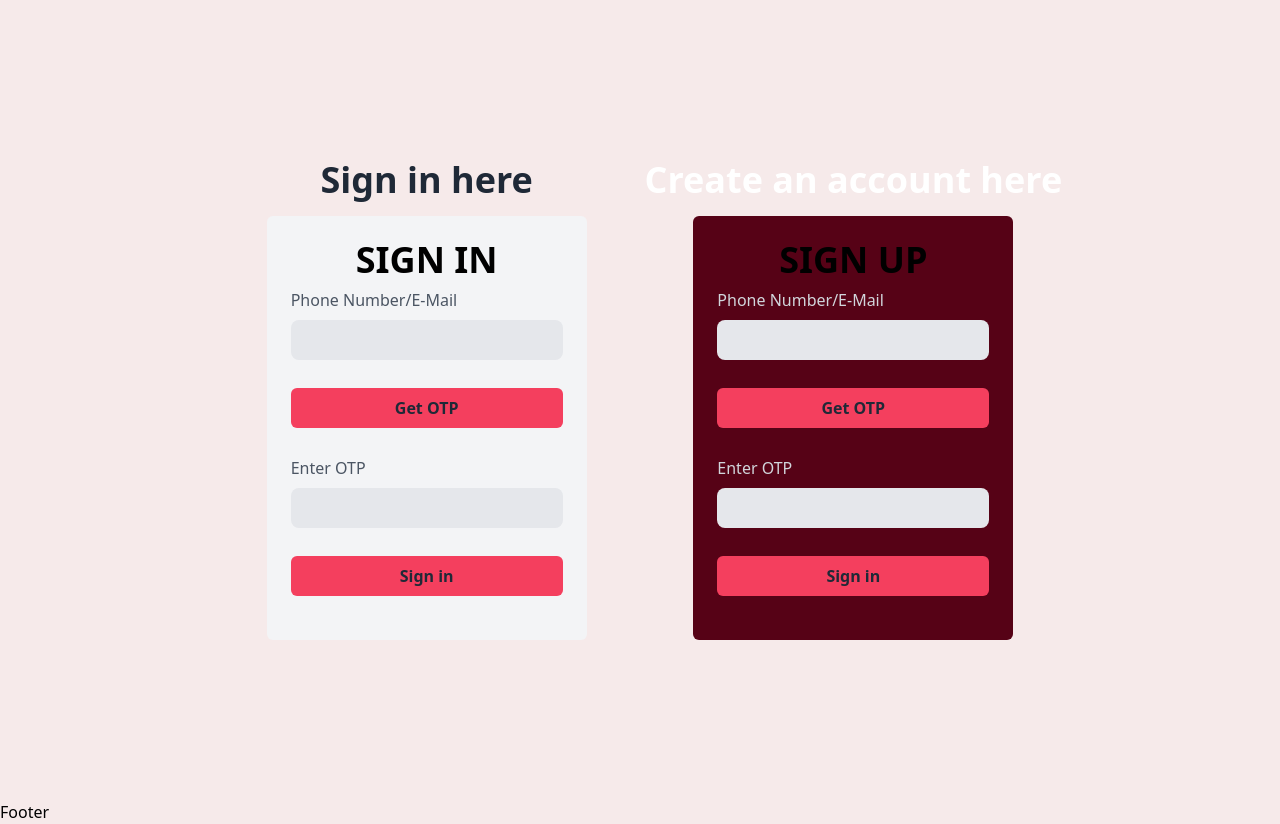
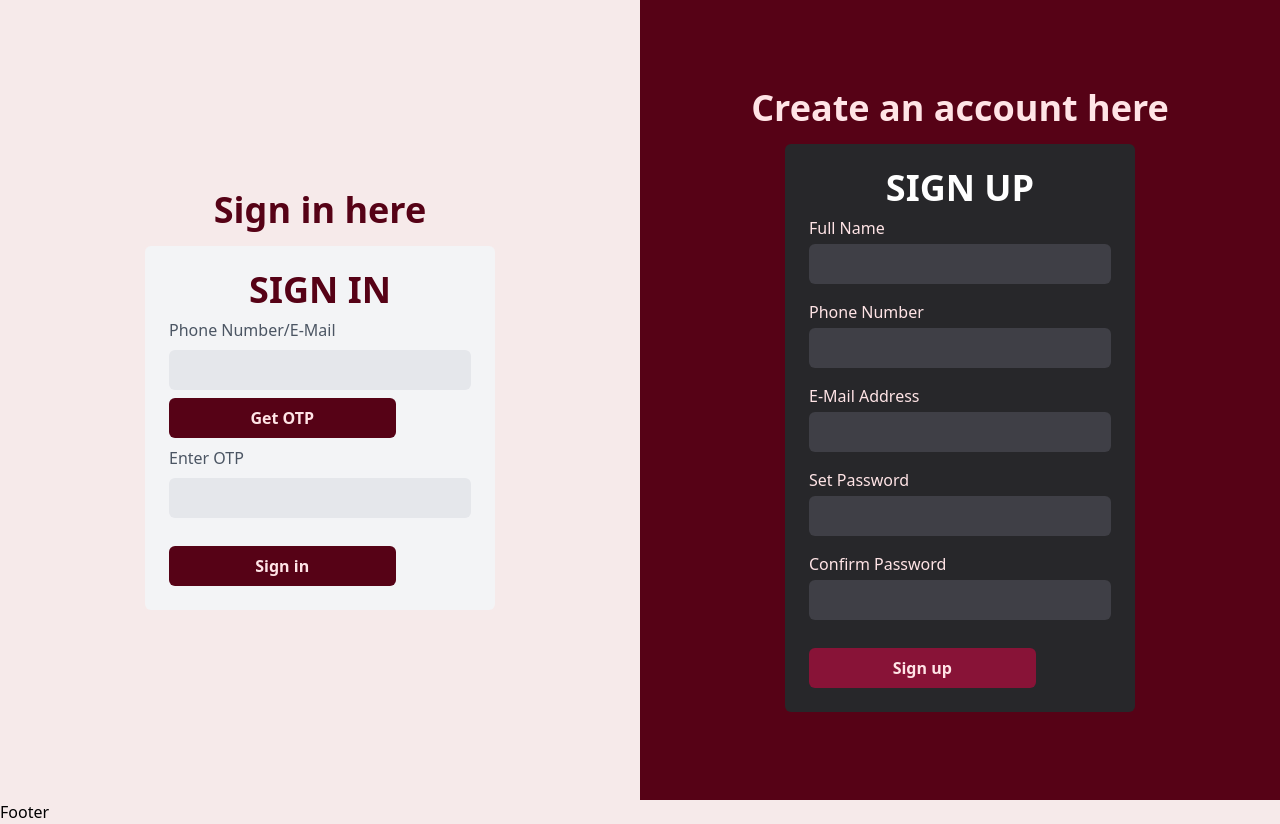
Before and after one commit to Gourab-18/project-medsys, a React (Create React App) app: page / in a window 1280 px wide. Built offline with nearby package versions, Linux system fonts and the light colour scheme.

Commit message:
some css

```diff
--- a/src/components/loginResgister/LoginRegister.js
+++ b/src/components/loginResgister/LoginRegister.js
@@ -1,39 +1,49 @@
 import React from 'react'
-import image from '../../assets/dp.png'
 
 export default function LoginRegister() {
   return (
     <div className='grid grid-cols-1 sm:grid-cols-2 h-screen w-full'>
-        <div className='lg:w-2/3 flex flex-col space-y-4 justify-center lg:ml-auto' >
-        <h2 className='text-4xl font-semibold text-gray-800 text-center text ml-auto mr-auto'>Sign in here </h2>
+        <div className='w-full flex flex-col space-y-4 justify-center lg:ml-auto' >
+        <h2 className='text-4xl font-semibold text-mainColor text-center text ml-auto mr-auto'>Sign in here </h2>
           <form className='max-w-[350px] w-3/4 mx-auto bg-gray-100 p-6 px-6 rounded-md'>
-            <h2 className='text-4xl dark:text-gray-900 font-bold text-center ml-auto'>SIGN IN</h2>
+            <h2 className='text-4xl text-mainColor font-bold text-center ml-auto'>SIGN IN</h2>
             <div className='flex flex-col text-gray-600 py-2'>
               <label>Phone Number/E-Mail</label>
-              <input className='rounded-lg bg-gray-200 mt-2 p-2 focus:border-yellow-300 focus:bg-white focus:outline-none' type="number"/>
+              <input className='rounded-md bg-gray-200 mt-2 p-2 focus:border-yellow-300 focus:bg-white focus:outline-none' type="number"/>
             </div>
-            <button className='w-full my-5 py-2 bg-rose-500 text-gray-800 font-semibold rounded-md'>Get OTP</button>
+            <button className='w-3/4 py-2 bg-mainColor text-rose-100 font-semibold rounded-md hover:bg-rose-900'>Get OTP</button>
             <div className='flex flex-col text-gray-600 py-2'>
               <label>Enter OTP</label>
-              <input className='rounded-lg bg-gray-200 mt-2 p-2 focus:border-yellow-300 focus:bg-white focus:outline-none' type="number"/>
+              <input className='rounded-md bg-gray-200 mt-2 p-2 focus:border-yellow-300 focus:bg-white focus:outline-none' type="number"/>
             </div>
-            <button className='w-full my-5 py-2 bg-rose-500 text-gray-800 font-semibold rounded-md'>Sign in</button>
+            <button className='w-3/4 py-2 mt-5 bg-mainColor text-rose-100 font-semibold rounded-md hover:bg-rose-900'>Sign in</button>
           </form>
         </div>
-        <div className='lg:w-2/3 flex flex-col justify-center space-y-4 lg:mr-auto' >
-        <h2 className='text-4xl font-semibold text-white text-center ml-auto mr-auto'>Create an account here </h2>
-          <form className='max-w-[350px] w-3/4 mx-auto bg-mainColor p-6 px-6 rounded-md'>
-            <h2 className='text-4xl dark:text-white font-bold text-center'>SIGN UP</h2>
-            <div className='flex flex-col text-gray-300 py-2'>
-              <label>Phone Number/E-Mail</label>
-              <input className='rounded-lg bg-gray-200 mt-2 p-2 focus:border-blue-400 focus:bg-gray-800 focus:outline-none' type="number"/>
+        <div className='w-full flex flex-col justify-center space-y-4 lg:mr-auto bg-mainColor' >
+        <h2 className='text-4xl font-semibold text-rose-100 text-center ml-auto mr-auto'>Create an account here </h2>
+          <form className='max-w-[350px] w-3/4 mx-auto bg-zinc-800 p-6 px-6 rounded-md'>
+            <h2 className='text-4xl text-white font-bold text-center'>SIGN UP</h2>
+            <div className='flex flex-col text-rose-100 py-2'>
+              <label>Full Name</label>
+              <input className='rounded-md bg-zinc-700 mt-1 p-2 focus:bg-zinc-600 focus:outline-none' type="text"/>
             </div>
-            <button className='w-full my-5 py-2 bg-rose-500 text-gray-800 font-semibold rounded-md'>Get OTP</button>
-            <div className='flex flex-col text-gray-300 py-2'>
-              <label>Enter OTP</label>
-              <input className='rounded-lg bg-gray-200 mt-2 p-2 focus:border-blue-400 focus:bg-gray-800 focus:outline-none' type="number"/>
+            <div className='flex flex-col text-rose-100 py-2'>
+              <label>Phone Number</label>
+              <input className='rounded-md bg-zinc-700 mt-1 p-2 focus:bg-zinc-600 focus:outline-none' type="number"/>
             </div>
-            <button className='w-full my-5 py-2 bg-rose-500 text-gray-800 font-semibold rounded-md'>Sign in</button>
+            <div className='flex flex-col text-rose-100 py-2'>
+              <label>E-Mail Address</label>
+              <input className='rounded-md bg-zinc-700 mt-1 p-2 focus:bg-zinc-600 focus:outline-none' type="email"/>
+            </div>
+            <div className='flex flex-col text-rose-100 py-2'>
+              <label>Set Password</label>
+              <input className='rounded-md bg-zinc-700 mt-1 p-2 focus:bg-zinc-600 focus:outline-none' type="password"/>
+            </div>
+            <div className='flex flex-col text-rose-100 py-2'>
+              <label>Confirm Password</label>
+              <input className='rounded-md bg-zinc-700 mt-1 p-2 focus:bg-zinc-600 focus:outline-none' type="password"/>
+            </div>
+            <button className='w-3/4 mt-5 py-2 bg-rose-900 text-rose-100 font-semibold rounded-md hover:bg-rose-800'>Sign up</button>
           </form>
         </div>
 
```
